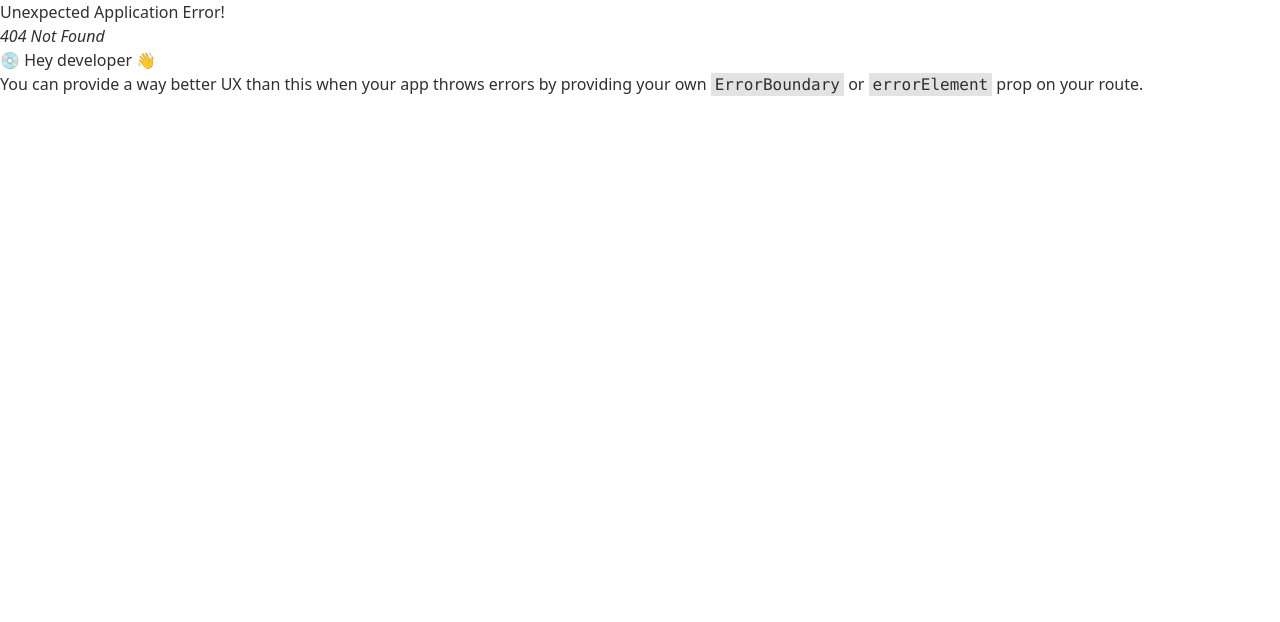
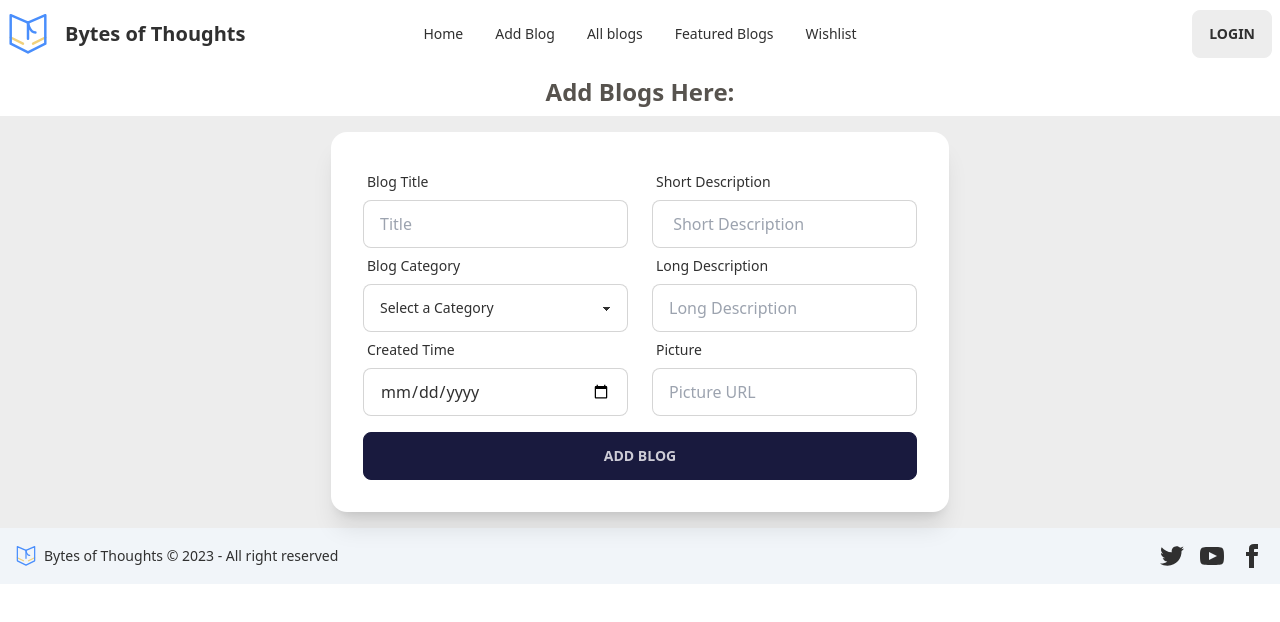
Before and after one commit to hmsmiraz/Bytes_of_Thoughts_Client, a React (Vite) app: page /addBlogs in a window 1280 px wide. Before the commit this address had no page. Shown: the top 622 px of the page. Built offline with nearby package versions, Linux system fonts and the light colour scheme.

Commit message:
added design of add blog

```diff
--- /dev/null
+++ b/src/Components/Pages/AddBlogs/AddBlogs.jsx
@@ -0,0 +1,133 @@
+const AddBlogs = () => {
+  const handleAddBlog = (event) => {
+    event.preventDefault();
+    const form = event.target;
+
+    const title = form.title.value;
+    const category = form.category.value;
+    const date = form.date.value;
+    const shortDescription = form.shortDescription.value;
+    const longDescription = form.longDescription.value;
+    const picture = form.picture.value;
+
+    const newBlog = {
+        title, category, date, shortDescription, longDescription, picture
+    };
+    console.log(newBlog)
+
+
+  };
+  return (
+    <div>
+      <h2 className="text-center text-2xl font-bold text-stone-600 py-2">
+        Add Blogs Here:
+      </h2>
+      <div className="hero bg-base-200 ">
+        <div className="hero-content">
+          <div className="card shadow-xl bg-base-100">
+            <form onSubmit={handleAddBlog} className="card-body">
+              <div className=" grid grid-cols-1 md:grid-cols-2 gap-6">
+                {/* 1st */}
+                <div>
+                  <div className="form-control">
+                    <label className="label">
+                      <span className="label-text">Blog Title</span>
+                    </label>
+                    <input
+                      type="text"
+                      name="title"
+                      placeholder="Title"
+                      className="input input-bordered"
+                      required
+                    />
+                  </div>
+                  <div className="form-control">
+                    <label className="label">
+                      <span className="label-text">Blog Category</span>
+                    </label>
+                    <select
+                      className="select select-bordered"
+                      type="text"
+                      name="category"
+                      id=""
+                      required
+                    >
+                      <option value="">
+                      Select a Category
+                      </option>
+                      <option value="Motivation">Motivation</option>
+                      <option value="Software">Software</option>
+                      <option value="Programming">Programming</option>
+                      <option value="Web Development">Web Development</option>
+                      <option value="Tools">Tools</option>
+                    </select>
+                  </div>
+                  <div className="form-control">
+                    <label className="label">
+                      <span className="label-text">Created Time</span>
+                    </label>
+                    <input
+                      type="date"
+                      name="date"
+                      placeholder="Date"
+                      className="input input-bordered"
+                      required
+                    />
+                  </div>
+                </div>
+                {/* 2nd col */}
+                <div>
+                  <div className="form-control">
+                    <label className="label">
+                      <span className="label-text">Short Description</span>
+                    </label>
+                    <input
+                      type="text"
+                      name="shortDescription"
+                      placeholder=" Short Description"
+                      className="input input-bordered"
+                      required
+                    />
+                  </div>
+                  <div className="form-control">
+                    <label className="label">
+                      <span className="label-text">Long Description</span>
+                    </label>
+                    <input
+                      type="text"
+                      name="longDescription"
+                      placeholder="Long Description"
+                      className="input input-bordered"
+                      required
+                    />
+                  </div>
+                  <div className="form-control">
+                    <label className="label">
+                      <span className="label-text">Picture</span>
+                    </label>
+                    <input
+                      type="text"
+                      name="picture"
+                      placeholder="Picture URL"
+                      className="input input-bordered"
+                      required
+                    />
+                  </div>
+                </div>
+              </div>
+              <div className="mt-2">
+                <input
+                  type="submit"
+                  value="Add Blog"
+                  className="btn btn-neutral w-full"
+                />
+              </div>
+            </form>
+          </div>
+        </div>
+      </div>
+    </div>
+  );
+};
+
+export default AddBlogs;
--- /dev/null
+++ b/src/Components/Pages/AllBlogs/AllBlogs.jsx
@@ -0,0 +1,10 @@
+
+const AllBlogs = () => {
+    return (
+        <div>
+            <h2>AllBlogs</h2>
+        </div>
+    );
+};
+
+export default AllBlogs;
--- /dev/null
+++ b/src/Components/Pages/FeaturedBlogs/FeaturedBlogs.jsx
@@ -0,0 +1,10 @@
+
+const FeaturedBlogs = () => {
+    return (
+        <div>
+            <h2>FeaturedBlogs</h2>
+        </div>
+    );
+};
+
+export default FeaturedBlogs;
--- /dev/null
+++ b/src/Components/Pages/Wishlist/Wishlist.jsx
@@ -0,0 +1,10 @@
+
+const Wishlist = () => {
+    return (
+        <div>
+            <h2>Wishlist</h2>
+        </div>
+    );
+};
+
+export default Wishlist;
--- a/src/main.jsx
+++ b/src/main.jsx
@@ -1,8 +1,6 @@
 import React from 'react'
 import ReactDOM from 'react-dom/client'
-import {
-  RouterProvider,
-} from "react-router-dom";
+import { RouterProvider } from "react-router-dom";
 import './index.css'
 import router from './Components/Routes/Routes';
 
```
Also changed, not shown: src/Components/Routes/Routes.jsx (+21 -3 lines).
